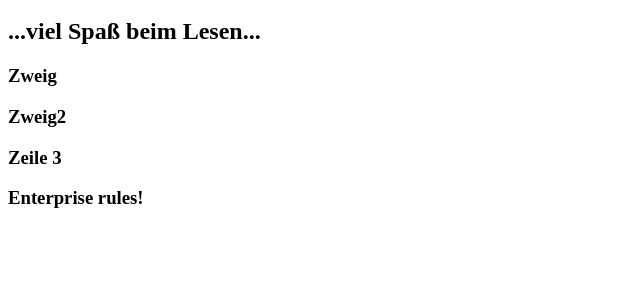
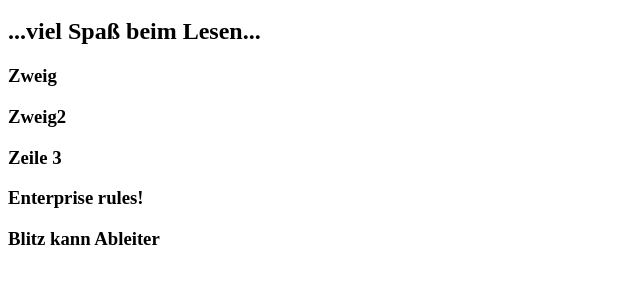
Before and after one commit to VscBarmer/0main.openSAP.repo, a plain HTML site: page index.html in a window 1280 px wide. Shown: the part 120-404 px from the top of the page, without its empty margins (0-640 px from the left). Drawn offline with Linux system fonts and the light colour scheme.

Commit message:
Blitzableiter

```diff
--- a/index.html
+++ b/index.html
@@ -10,6 +10,7 @@
   <h3>Zweig2</h3>
   <h3>Zeile 3</h3>
   <h3>Enterprise rules!</h3>
+  <h3>Blitz kann Ableiter</h3>
 
 </body>
 </html>
```
